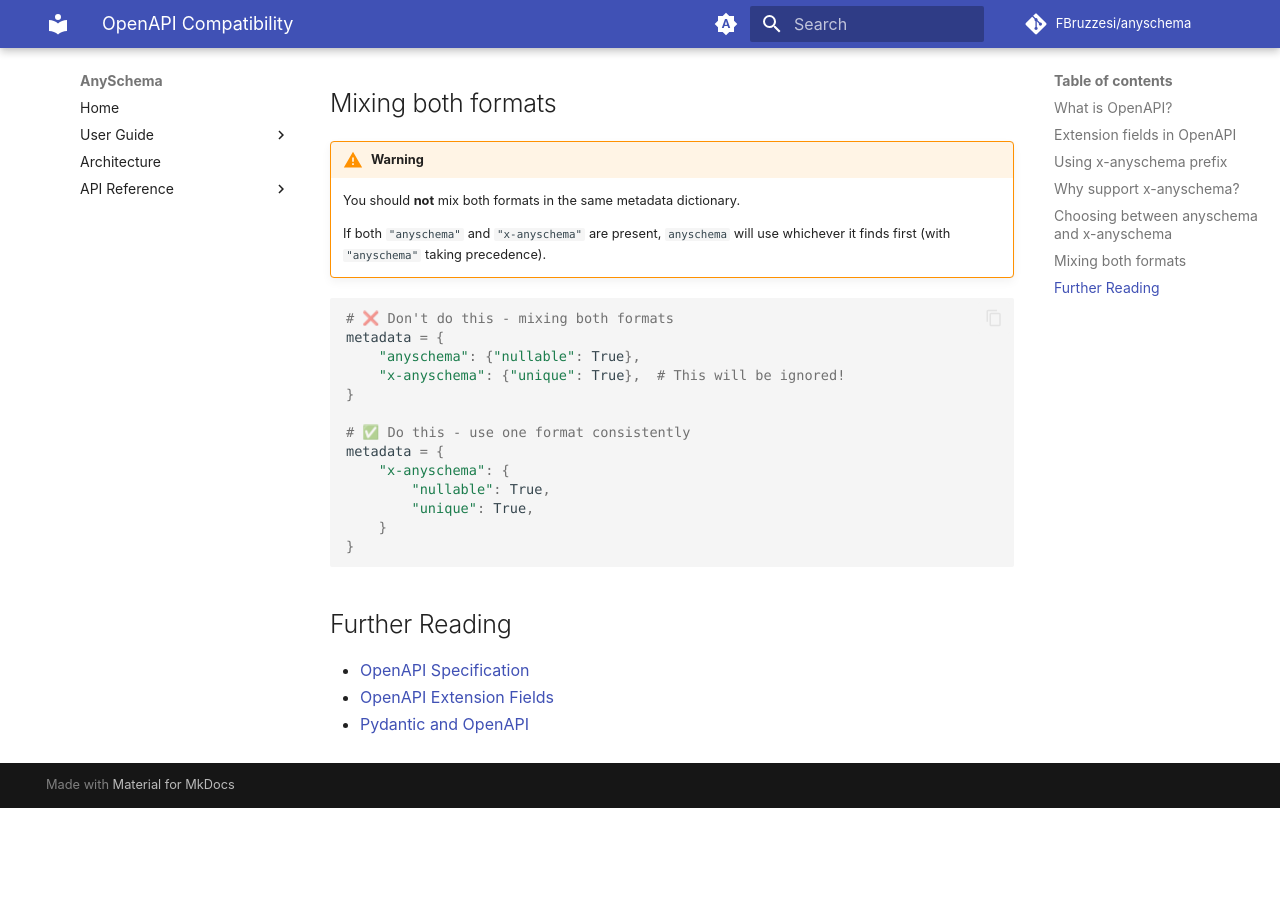
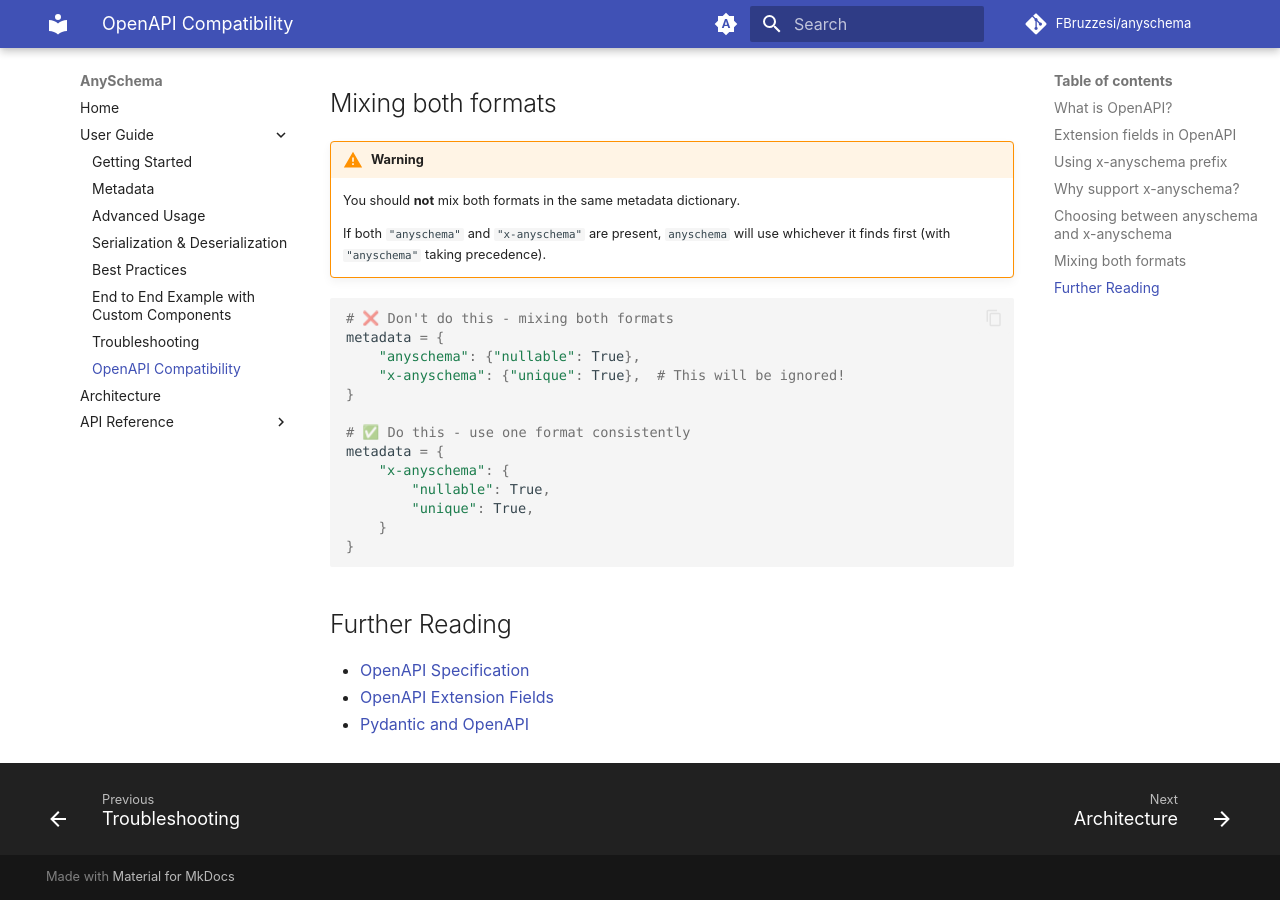
Before and after one commit to FBruzzesi/anyschema, an MkDocs documentation site: the page built from docs/user-guide/openapi-compatibility.md, in a window 1280 px wide and 900 px high, scrolled down 1837 px. Built offline with MkDocs 1.6.1 and Material for MkDocs 9.7.7, drawn with Linux system fonts in a browser that asks for light colours; comment, search, counter and statistics services are not loaded; before the commit the page ends 2645 px from its top, so only the background shows below that.

Commit message:
mkdocs.yml update

```diff
--- a/mkdocs.yaml
+++ b/mkdocs.yaml
@@ -16,6 +16,7 @@ nav:
     - Best Practices: user-guide/best-practices.md
     - End to End Example with Custom Components: user-guide/custom-end-to-end-example.md
     - Troubleshooting: user-guide/troubleshooting.md
+    - OpenAPI Compatibility: user-guide/openapi-compatibility.md
   - Architecture: architecture.md
   - API Reference:
     - Home: api-reference/index.md
```
